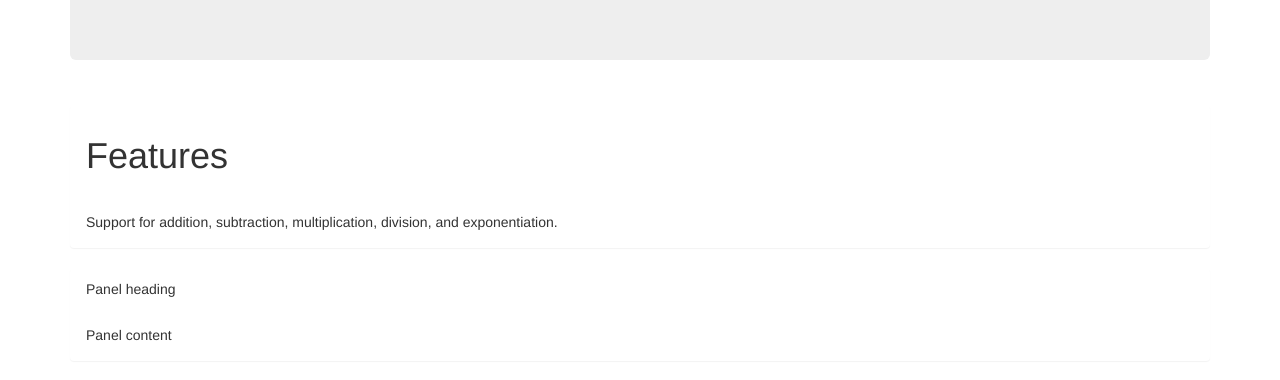
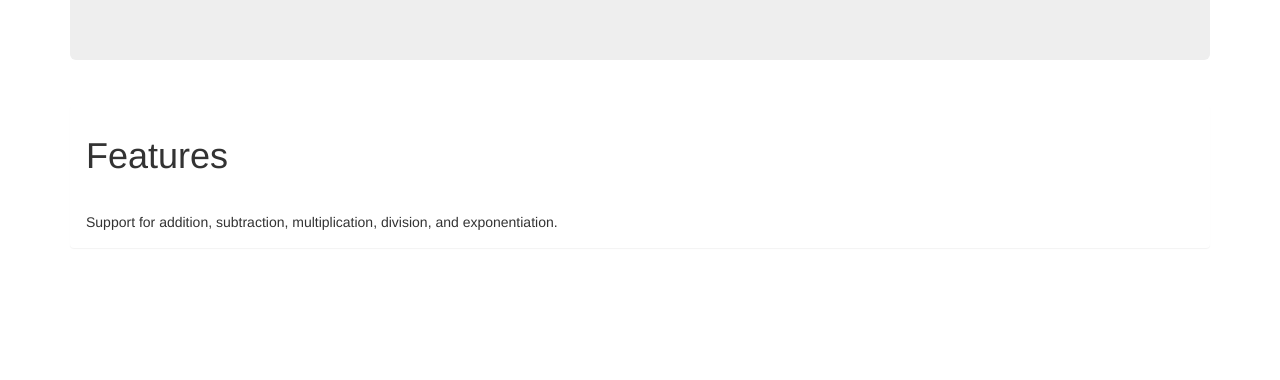
Before and after one commit to shrimpboyho/wumbo, a plain HTML site: page index.html in a window 1280 px wide. Shown: the part 350-730 px from the top of the page. Drawn offline with nearby package versions, Linux system fonts and the light colour scheme.

Commit message:
Update index.html

```diff
--- a/index.html
+++ b/index.html
@@ -73,12 +73,6 @@
 			  </div>
 			</div>
 
-			<div class="panel">
-			  <div class="panel-heading">Panel heading</div>
-			  <div class="panel-body">
-			    Panel content
-			  </div>
-			</div>
 		</div>
 
 
```
